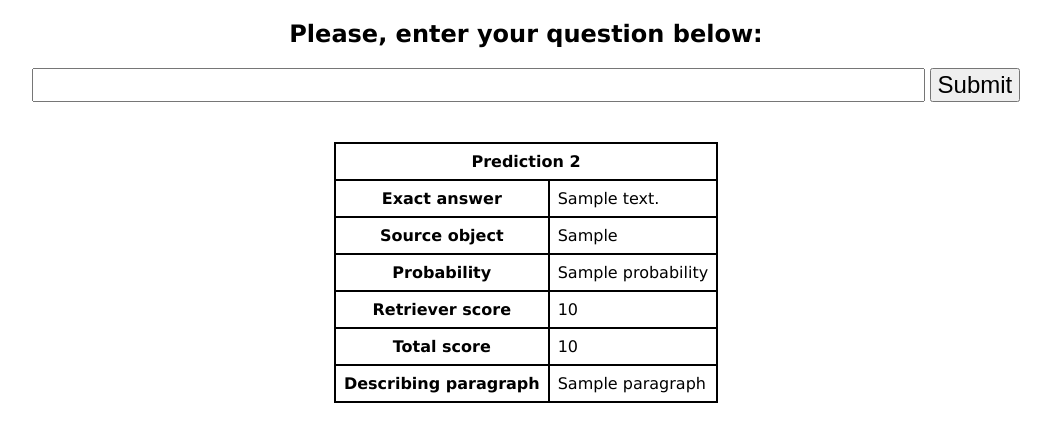
After one commit to blazzen/repo-question-answering, a Flask app: template templates/main_with_answers.html in a window 1280 px wide. The commit adds this page. Shown: the top 442 px of the page, without its empty margins (114-1165 px from the left). Run offline with Flask 2, Linux system fonts and the light colour scheme; the template is opened without the code that fills it: most values are stand-ins (such as "Sample title", 1, 10 or a date in 2020).

Commit message:
Implement UI for predictions

```diff
--- a/server.py
+++ b/server.py
@@ -1,9 +1,10 @@
 import os
 
 from cdqa.utils.download import download_model
-from flask import Flask, render_template, request, jsonify
+from flask import Flask, render_template, request
 
 from pipeline_runner import PipelineRunner
+from prediction import Prediction
 
 REPO_DIR = "/Users/blazzen/Documents/Development/razdolbai-chat"
 SRC_DIR_SUFFIX = "src/main/java/com/razdolbai"
@@ -39,7 +40,8 @@ def process_query():
     print(f"Got query: {query}")
 
     print("Predicting...")
-    predictions = pipeline_runner.query(query)
+    raw_predictions = pipeline_runner.query(query)
     print("Finished prediction")
 
-    return jsonify(predictions)
+    predictions = [Prediction(x) for x in raw_predictions]
+    return render_template("main_with_answers.html", predictions=predictions)
--- a/source_paragraphs_transformer.py
+++ b/source_paragraphs_transformer.py
@@ -1,7 +1,7 @@
 import re
 
 from source_file import SourceFile
-from util import datetime_str
+from util import date_str
 
 METHOD_PARAGRAPH_START = "Method"
 
@@ -49,7 +49,7 @@ class SourceParagraphsTransformer:
         author = f"{METHOD_PARAGRAPH_START} \"{method.name}\" was implemented by {method.initial_commit.author.name}."
         purpose = f"Its purpose is {method.purpose} for {file.purpose}."
         commit_msg = f"The method was created with message: \"{method.initial_commit.msg}\"."
-        commit_date = f"The method was created on {datetime_str(method.initial_commit.committer_date)}."
+        commit_date = f"The method was created on {date_str(method.initial_commit.committer_date)}."
 
         tokens = ""
         if method.has_invocations():
--- /dev/null
+++ b/static/style.css
@@ -0,0 +1,30 @@
+input[type=text] {
+    width: 70%;
+    font-size: 24px;
+}
+
+input[type=submit] {
+    font-size: 24px;
+}
+
+table {
+    margin: 2.5em;
+}
+
+table, th, td {
+    border-collapse: collapse;
+    border: 2px solid black;
+    padding: 0.5em;
+}
+
+td {
+    padding: 0.5em;
+}
+
+.predictions {
+    margin: 2.5em;
+}
+
+.bodywrapper {
+    font-family: Verdana, Arial, sans-serif;
+}
--- /dev/null
+++ b/templates/main_with_answers.html
@@ -0,0 +1,50 @@
+<!DOCTYPE html>
+<html lang="en">
+<head>
+    <meta charset="UTF-8">
+    <title>Repository Question answering</title>
+    <link rel="stylesheet" href="../static/style.css">
+</head>
+<body>
+<div class="bodywrapper" align="center">
+    <h2>Please, enter your question below:</h2>
+    <form method="POST">
+        <input type="text" name="text">
+        <input type="submit">
+    </form>
+    <div class="predictions">
+        {% for prediction in predictions %}
+        <table>
+            <tr>
+                <th colspan="2">Prediction {{ predictions.index(prediction) + 1 }}</th>
+            </tr>
+            <tr>
+                <th>Exact answer</th>
+                <td>{{ prediction.answer }}</td>
+            </tr>
+            <tr>
+                <th>Source object</th>
+                <td>{{ prediction.source_object }}</td>
+            </tr>
+            <tr>
+                <th>Probability</th>
+                <td>{{ prediction.probability }}</td>
+            </tr>
+            <tr>
+                <th>Retriever score</th>
+                <td>{{ prediction.retriever_score }}</td>
+            </tr>
+            <tr>
+                <th>Total score</th>
+                <td>{{ prediction.final_score }}</td>
+            </tr>
+            <tr>
+                <th>Describing paragraph</th>
+                <td>{{ prediction.paragraph }}</td>
+            </tr>
+        </table>
+        {% endfor %}
+    </div>
+</div>
+</body>
+</html>
--- a/util.py
+++ b/util.py
@@ -4,6 +4,7 @@ import pandas as pd
 
 DEFAULT_OUTPUT_VALUE = "-"
 DATE_TIME_FORMAT = "%B %d, %Y %H:%M:%S"
+DATE_FORMAT = "%B %d, %Y"
 
 
 def camel_str_to_sentence(str, lowercase=False):
@@ -25,3 +26,7 @@ def to_df(paragraph_like_view):
 
 def datetime_str(datetime_obj):
     return datetime_obj.strftime(DATE_TIME_FORMAT)
+
+
+def date_str(datetime_obj):
+    return datetime_obj.strftime(DATE_FORMAT)
```
Also changed, not shown: prediction.py (added, +27 -0 lines), templates/main.html (+4 -3 lines).
